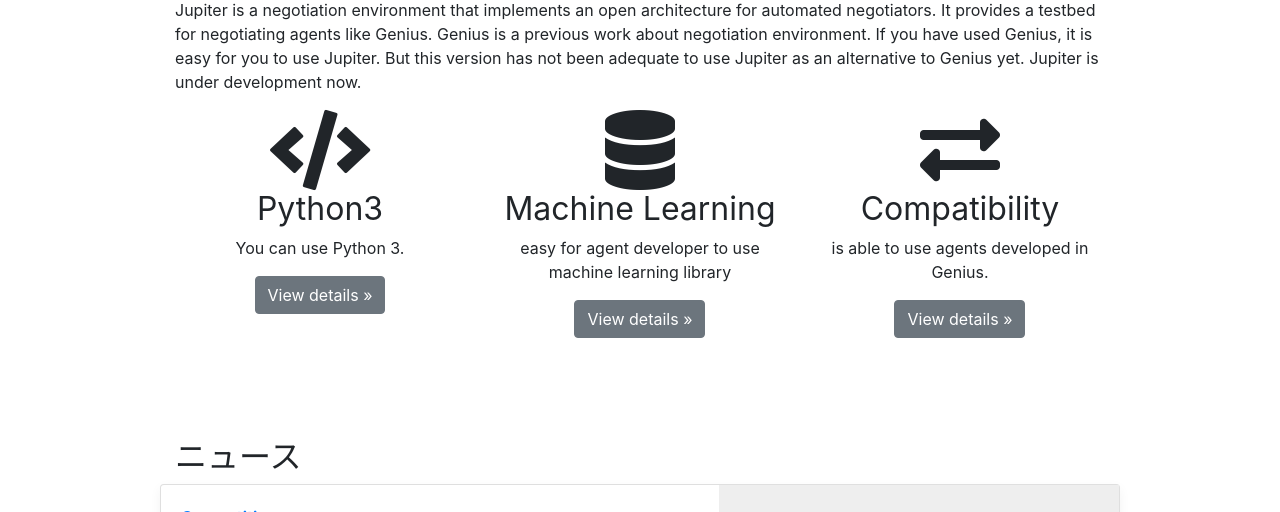
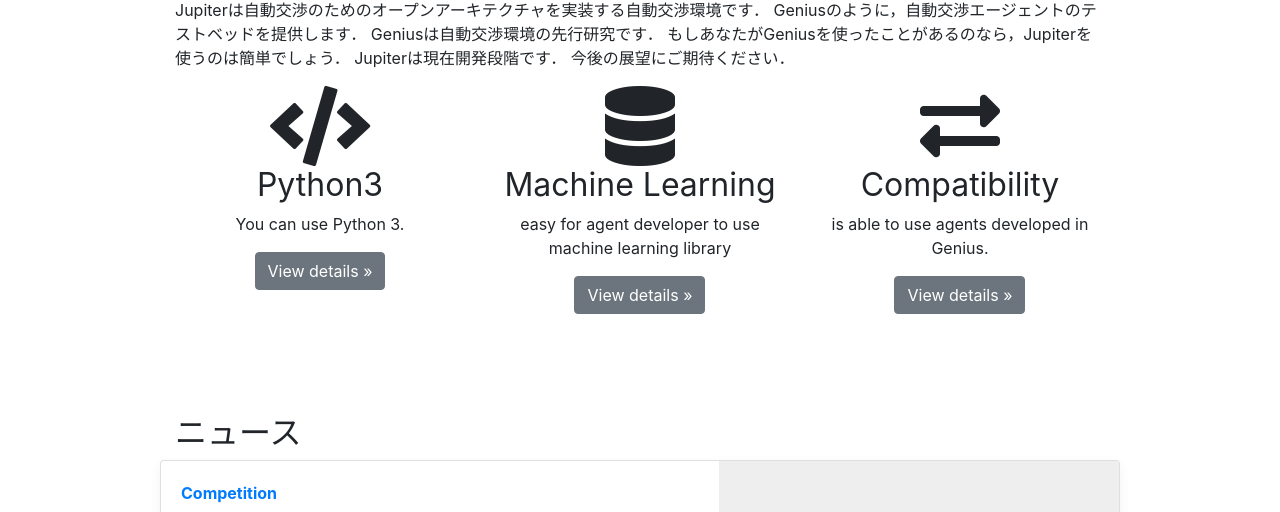
Before and after one commit to farma11/Jupiter-HP, a plain HTML site: page jp/index.html in a window 1280 px wide. Shown: the part 588-1100 px from the top of the page. Drawn offline with nearby package versions, Linux system fonts and the light colour scheme.

Commit message:
change english to japanese

```diff
--- a/jp/index.html
+++ b/jp/index.html
@@ -61,12 +61,12 @@
     <div class="container marketing">
       <h2>Jupiterの特徴</h2>
       <p>
-          Jupiter is a negotiation environment that implements an open architecture for automated negotiators.
-          It provides a testbed for negotiating agents like Genius.
-          Genius is a previous work about negotiation environment.
-          If you have used Genius, it is easy for you to use Jupiter.
-          But this version has not been adequate to use Jupiter as an alternative to Genius yet.
-          Jupiter is under development now.
+          Jupiterは自動交渉のためのオープンアーキテクチャを実装する自動交渉環境です．
+          Geniusのように，自動交渉エージェントのテストベッドを提供します．
+          Geniusは自動交渉環境の先行研究です．
+          もしあなたがGeniusを使ったことがあるのなら，Jupiterを使うのは簡単でしょう．
+          Jupiterは現在開発段階です．
+          今後の展望にご期待ください．
       </p>
         <!-- Three columns of text below the carousel -->
         <div class="row">
```
